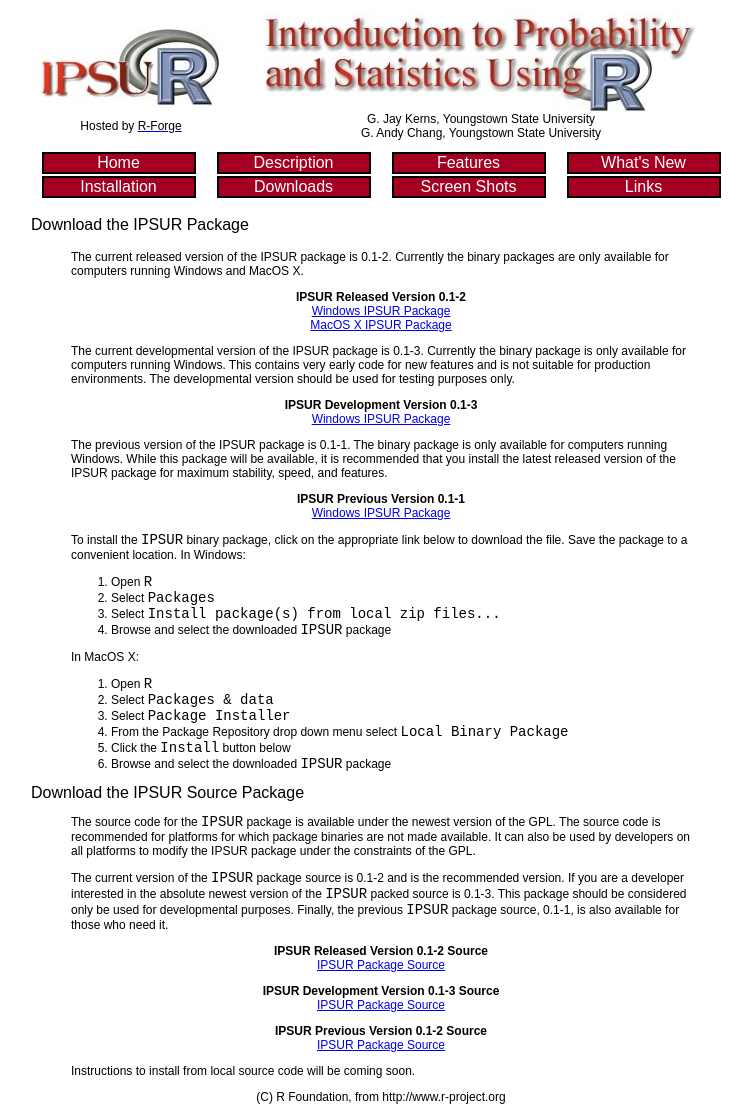
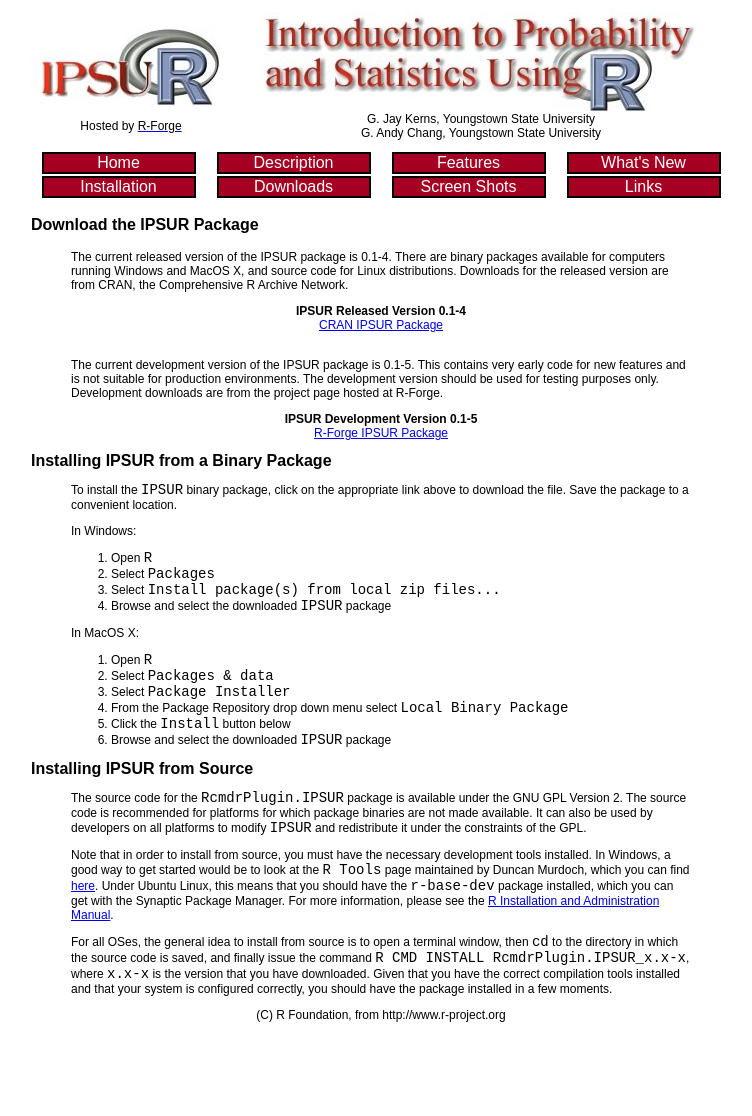
Before and after one commit to rforge/ipsur, a PHP site: page /downloads.php in a window 1280 px wide. Shown: the whole page, without its empty margins (259-1011 px from the left). After the commit the page ends 1022 px from the top, so only its background shows below. Run offline with PHP 8.4, Linux system fonts and the light colour scheme.

Commit message:
updated the download page
git-svn-id: svn://svn.r-forge.r-project.org/svnroot/ipsur@43 edb9625f-4e0d-4859-8d74-9fd3b1da38cb

```diff
--- a/www/downloads.php
+++ b/www/downloads.php
@@ -3,9 +3,7 @@
 <head>
 	<meta http-equiv="Content-Type" content="text/html; charset=ISO-8859-1" />
 	<title>IPSUR Project</title>
-	<link rel="Shortcut Icon" href="favicon.ico">
-
-	<style type="text/css">
+	<link rel="Shortcut Icon" href="favicon.ico"><style type="text/css">
 	<!--
 		@import url("main.css");
 		body {
@@ -36,35 +34,41 @@
 <!--END: Top Menu-->
 
 <!--BEGIN: Page Content-->
-<p class="articleTitle">Download the IPSUR Package</p>
+<p class="articleTitle">
+              <strong>Download the IPSUR Package</strong>
+            </p>
 <blockquote>
 <p>
-	The current released version of the IPSUR package is 0.1-2. Currently the binary packages are only available for computers running Windows and MacOS X.
+                The current released version of the IPSUR package is 0.1-4. There are binary packages available for computers running Windows and MacOS X, and source code for Linux distributions. Downloads for the released version are from CRAN, the Comprehensive R Archive Network.
 
+
+	<p>
+              </p>
     <div align="center">
-		<strong>IPSUR Released Version 0.1-2 </strong>
-		<br /><a href="download/IPSUR/0.1-2/Windows-Binary/IPSUR_0.1-2.zip">Windows IPSUR Package</a>
-		<br /><a href="download/IPSUR/0.1-2/MacOSX-Binary/IPSUR_0.1-2.tgz">MacOS X IPSUR Package</a>
+		<strong>IPSUR Released Version 0.1-4 </strong>
+		<br /><a href="http://cran.r-project.org/web/packages/RcmdrPlugin.IPSUR/index.html">CRAN IPSUR Package</a>
 	</div>
 
 	<p>
-		The current developmental version of the IPSUR package is 0.1-3. Currently the binary package is only available for computers running Windows. This contains very early code for new features and is not suitable for production environments. The developmental version should be used for testing purposes only.
-	</p>
+                <br />
+                 The current development version of the IPSUR package is 0.1-5. This contains very early code for new features and is not suitable for production environments. The development version should be used for testing purposes only. Development downloads are from the project page hosted at R-Forge. </p>
     <div align="center">
-		<strong>IPSUR Development Version 0.1-3 </strong>
-		<br /><a href="download/IPSUR/0.1-3/Windows-Binary/IPSUR_0.1-3.zip">Windows IPSUR Package</a>
+		<strong>IPSUR Development Version 0.1-5 </strong>
+		<br /><a href="https://r-forge.r-project.org/R/?group_id=58">R-Forge IPSUR Package</a>
 	</div>
 
 	<p>
-		The previous version of the IPSUR package is 0.1-1. The binary package is only available for computers running Windows. While this package will be available, it is recommended that you install the latest released version of the IPSUR package for maximum stability, speed, and features.
 		</p>
-    <div align="center">
-		<strong>IPSUR Previous Version 0.1-1 </strong>
-		<br /><a href="download/IPSUR/0.1-1/Windows-Binary/IPSUR_0.1-1.zip">Windows IPSUR Package</a>
+
+	</blockquote>
+	<div class="articleTitle">
+              <strong>Installing IPSUR from a Binary Package</strong>
             </div>
-
+	<blockquote>
 <p>
-		To install the <span class="name">IPSUR</span> binary package, click on the appropriate link below to download the file. Save the package to a convenient location. In Windows:
+		To install the <span class="name">IPSUR</span> binary package, click on the appropriate link above to download the file. Save the package to a convenient location.
+	<p>
+		In Windows:
 		<ol type="1">
 			<li>
 				Open <span class="name">R</span>
@@ -104,33 +108,20 @@
 </p>
 </blockquote>
 
-<div class="articleTitle">Download the IPSUR Source Package</div>
+<div class="articleTitle">
+              <strong>Installing IPSUR from Source</strong>
+            </div>
 <blockquote>
 <p>
-	The source code for the <span class="name">IPSUR</span> package is available under the newest version of the GPL.  The source code is recommended for platforms for which package binaries are not made available. It can also be used by developers on all platforms to modify the IPSUR package under the constraints of the GPL.
+	The source code for the <span class="name">RcmdrPlugin.IPSUR</span> package is available under the GNU GPL Version 2.  The source code is recommended for platforms for which package binaries are not made available. It can also be used by developers on all platforms to modify <span class="name">IPSUR</span> and redistribute it under the constraints of the GPL.
+</p>
+<p>
+	Note that in order to install from source, you must have the necessary development tools installed.  In Windows, a good way to get started would be to look at the <span class="name">R Tools</span> page maintained by Duncan Murdoch, which you can find <a href="http://www.murdoch-sutherland.com/Rtools/index.html">here</a>.  Under Ubuntu Linux, this means that you should have the <span class="name">r-base-dev</span> package installed, which you can get with the Synaptic Package Manager. For more information, please see the <a href="http://cran.r-project.org/doc/manuals/R-admin.html">R Installation and Administration Manual</a>.
 </p>
 
-<p>
-	The current version of the <span class="name">IPSUR</span> package source is 0.1-2 and is the recommended version. If you are a developer interested in the absolute newest version of the <span class="name">IPSUR</span> packed source is 0.1-3. This package should be considered only be used for developmental purposes. Finally, the previous <span class="name">IPSUR</span> package source, 0.1-1, is also available for those who need it.
+<p>For all OSes, the general idea to install from source is to open a terminal window, then <span class="name">cd</span> to the directory in which the source code is saved, and finally issue the command <span class="name">R CMD INSTALL RcmdrPlugin.IPSUR_x.x-x</span>, where <span class="name">x.x-x</span> is the version that you have downloaded.  Given that you have the correct compilation tools installed and that your system is configured correctly, you should have the package installed in a few moments.
 </p>
-
-<div align="center">
-	<p>
-		<strong>IPSUR Released Version 0.1-2 Source </strong>
-		<br /><a href="download/IPSUR/0.1-2/source/IPSUR_0.1-2.tar.gz"> IPSUR Package Source </a>
 </p>
-	<p>
-		<strong>IPSUR Development Version 0.1-3 Source </strong>
-		<br /><a href="download/IPSUR/0.1-3/source/IPSUR_0.1-3.tar.gz"> IPSUR Package Source </a>
-	</p>
-	<p>
-		<strong>IPSUR Previous Version 0.1-2 Source </strong>
-		<br /><a href="download/IPSUR/0.1-1/source/IPSUR_0.1-1.tar.gz"> IPSUR Package Source </a>
-	</p>
-</div>
-
-<p>Instructions to install from local source code will be coming soon. </p>
-</blockquote>
 <!--END: Page Content-->
 
 <!--BEGIN: Footer-->
```
Lines whose indentation alone changed are shown as unchanged.
